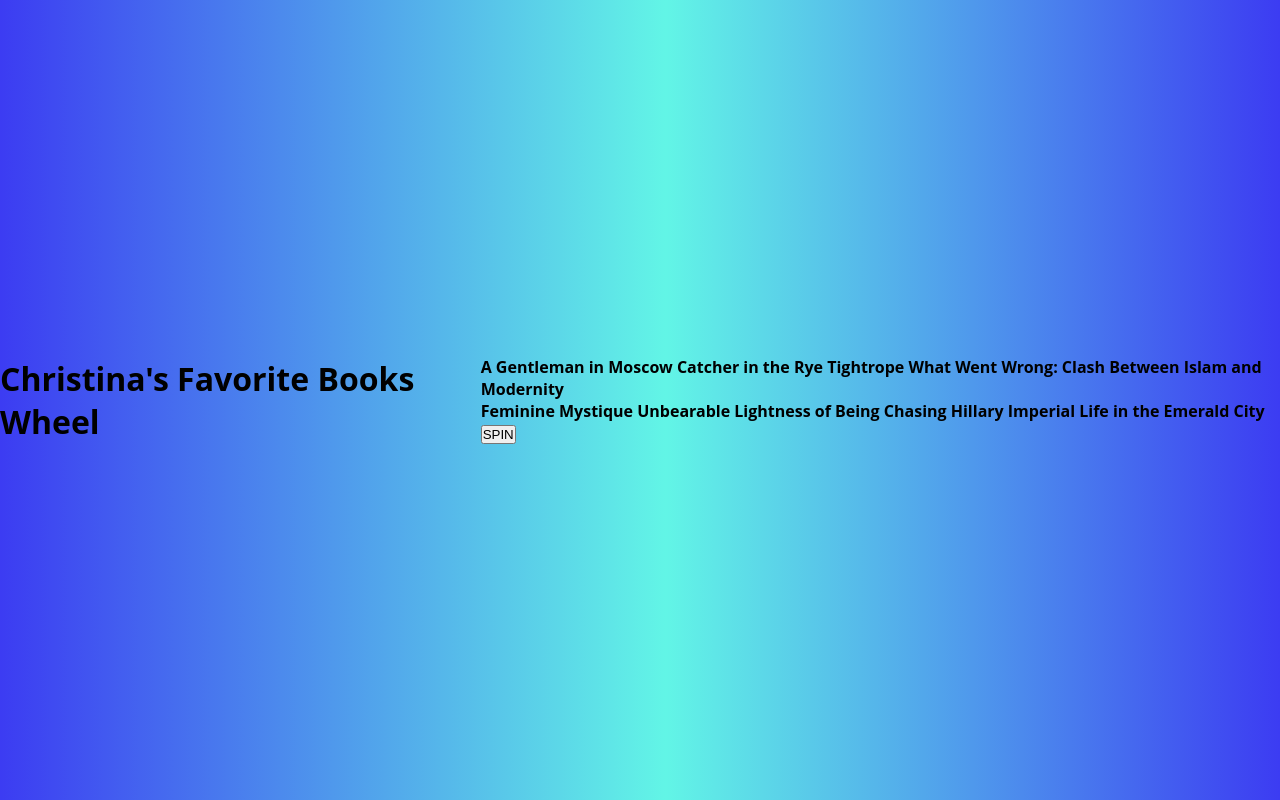
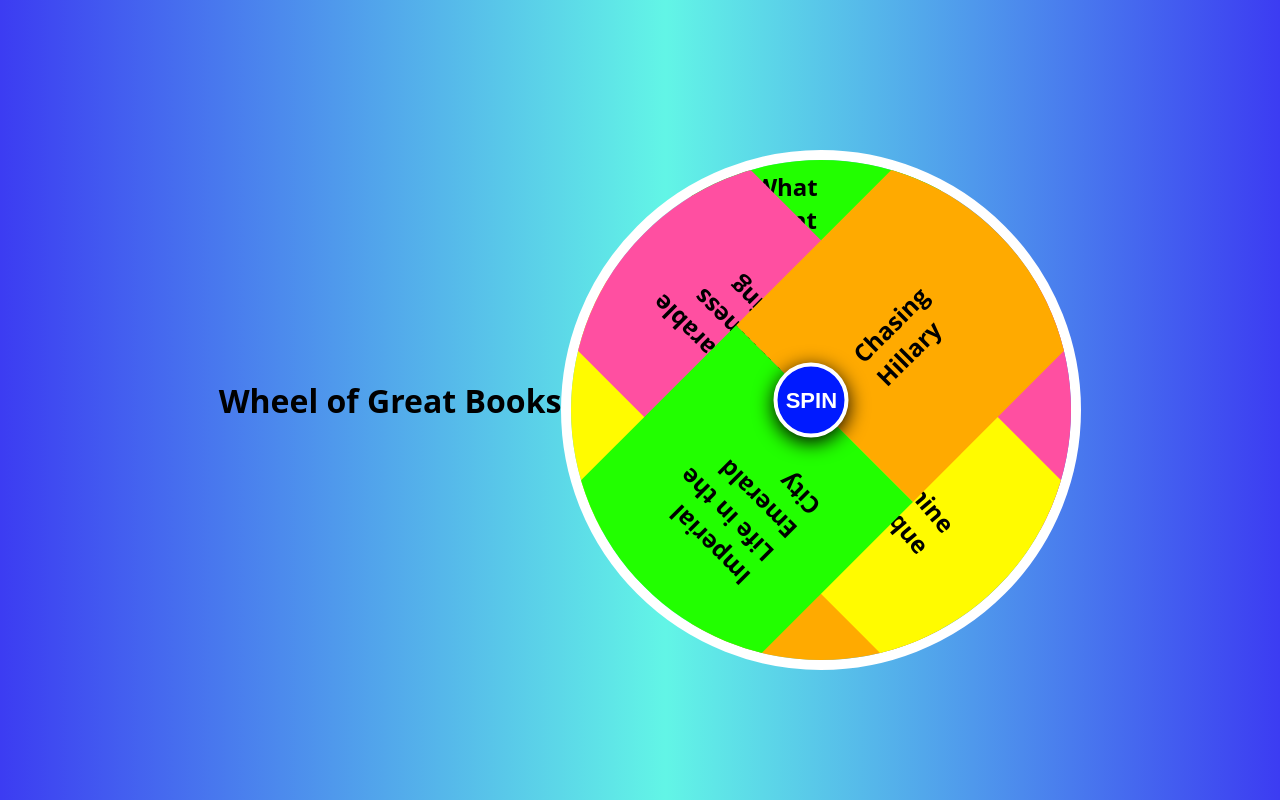
Before and after one commit to christinaasquith/spinning-wheel, a plain HTML site: page index.html in a window 1280 px wide. Drawn offline with Linux system fonts and the light colour scheme.

Commit message:
finish workshop and add javascript to spin the wheel
there is still a problem w the wheel not broken into triangles

```diff
--- a/index.html
+++ b/index.html
@@ -6,7 +6,7 @@
     <link href="style.css" rel="stylesheet" type="text/css" />
     </head>
     <body>
-        <h1>Christina's Favorite Books Wheel</h1>
+        <h1>Wheel of Great Books </h1>
         <div id="mainbox" class="mainbox">
             <div id="box" class="box">
                 <div class="box1">
--- a/script.js
+++ b/script.js
@@ -0,0 +1,10 @@
+
+function rotateFunction(){
+    var min = 1024;
+    var max = 9999;
+    var deg = Math.floor(Math.random() * (max - min)) + min; document.getElementById('box').style.transform = "rotate("+deg+"deg)";
+    }
+
+    setTimeout(function(){
+        Element.classList.add('animate');
+    }, 5000);
--- a/style.css
+++ b/style.css
@@ -16,3 +16,132 @@ body {
     background: linear-gradient(90deg, rgba(60, 60, 242, 1) 0%, rgba(98, 245, 230, 1) 52%, rgba(60, 60, 242, 1) 100%);
     background-size: cover;
 }
+
+.mainbox {
+    position:relative;
+    width: 500px;
+    height: 500px;
+
+}
+
+.mainbox:after{
+    position: absolute;
+    content: '';
+    width: 32px;
+    height: 32px;
+    background: url ('arrow-left.png') no-repeat;
+    background-size: 32px;
+    right: -30px;
+    top: 50%;
+    transform: translateY(-50%);
+}
+
+.box{
+    width: 100%;
+    height:100%;
+    position: relative;
+    font-weight: bold;
+    border-radius: 50%;
+    border: 10px solid #fff;
+    overflow: hidden;
+    transition: all ease 5s;
+
+}
+
+
+span{
+    width: 50%;
+    height: 50%;
+    display: inline-block;
+    position: absolute;
+}
+.span1{
+    clip-path: polygon (0 92%, 100% 50%, 0 8%);
+    background-color: #fffb00;
+    top: 120px;
+    left: 0;
+}
+
+.span2{
+    clip-path: polygon (100% 92%, 0 50%, 100% 8%);
+    background-color: #ff4fa1;
+    top: 120px;
+    right: 0;
+}
+
+.span3{
+    clip-path: polygon (50% 0%, 8% 100%, 92% 100%);
+    background-color: #ffaa00;
+    bottom: 0;
+    left: 120px;
+}
+
+.span4{
+    clip-path: polygon (50% 100%, 92% 0, 8% 0);
+    background-color: #22ff00;
+    top: 0;
+    left: 120px;
+}
+
+.box .span3 b{
+    transform: translate(-50%, -50%) rotate(-270deg);
+
+}
+.box1 .span1 b,
+.box2 .span1 b{
+    transform: translate(-50%, -50%) rotate(185deg);
+}
+.box2 .span3 b{
+    transform: translate(-50%, -50%) rotate(90deg);
+
+}
+.box1 .span4 b,
+.box2 .span4 b{
+    transform; translate(-50%, -50%) rotate(-85deg);
+}
+
+span b{
+    font-size: 24px;
+    position: absolute;
+    top: 50%;
+    left: 50%;
+    transform: translate(-50%, -50%);
+}
+
+.box2{
+    width: 100%;
+    height: 100%;
+    transform: rotate(-135deg);
+}
+
+.spin{
+    position: absolute;
+    top: 50%;
+    left: 50%;
+    width:75px;
+    height: 75px;
+    transform: translate(-50%, -50%);
+    border-radius: 50%;
+    border: 4px solid #fff;
+    background-color: #001aff;
+    color:#fff;
+    box-shadow: 0 5px 20px #000;
+    font-weight: bold;
+    font-size: 22px;
+    cursor: pointer;
+}
+
+.spin:active{
+    width: 70px;
+    height: 70px;
+    font-size: 20px;
+
+}
+.mainbox.animate:after{
+    animation:animateArrow 0.7s ease infinite;
+}
+@keyframes animateArrow{
+    50%{
+        right: -40px;
+    }
+}
```
